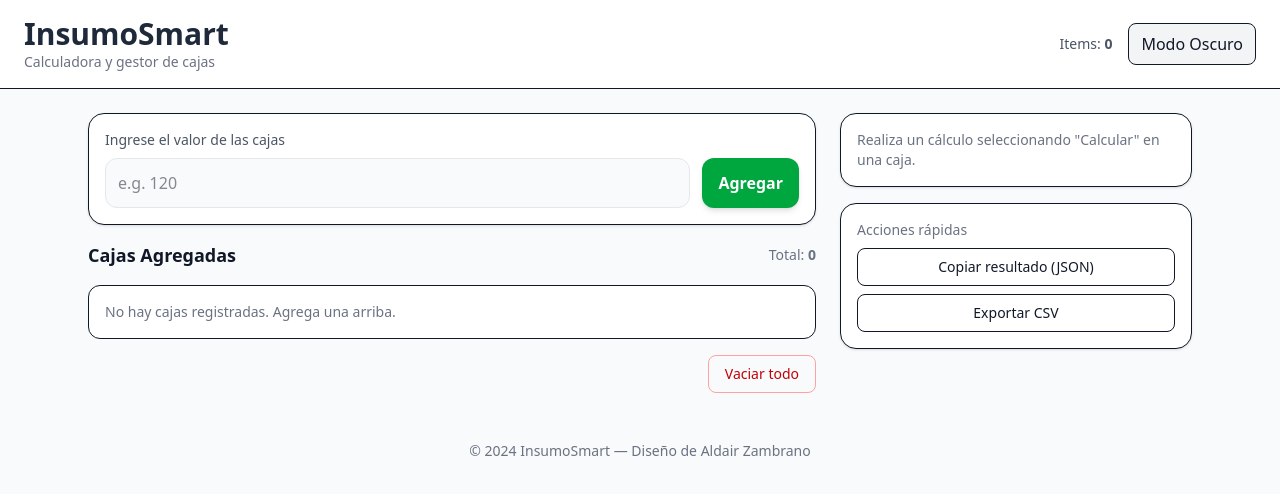
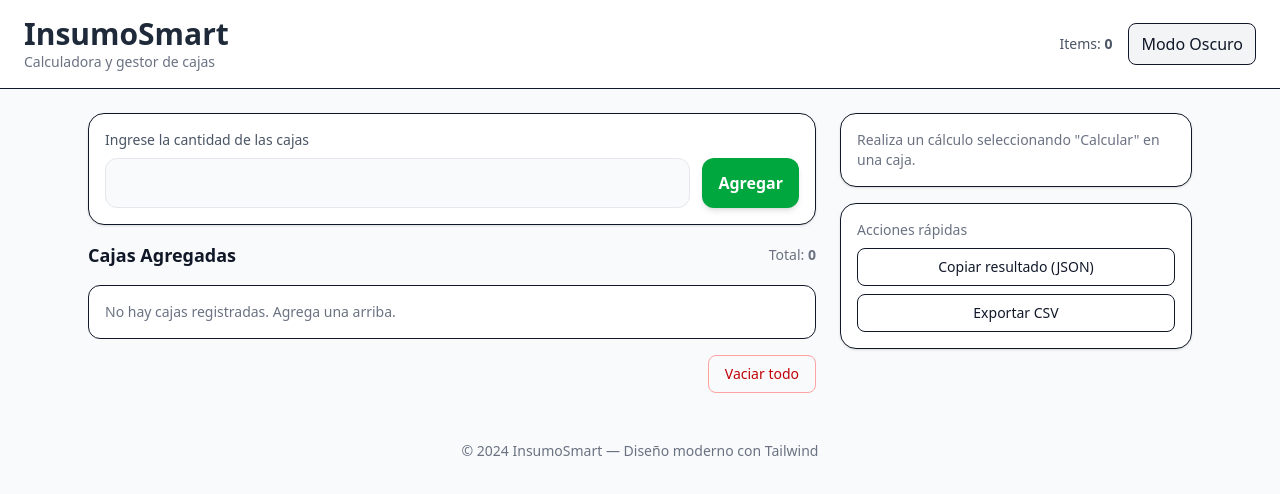
Before and after one commit to AldairZambrano/Calculador_de_mezclas, a React (Vite) app: page / in a window 1280 px wide. Shown: the top 494 px of the page. Built offline with nearby package versions, Linux system fonts and the light colour scheme.

Commit message:
modificacion en el footer

```diff
--- a/src/components/AddForm.jsx
+++ b/src/components/AddForm.jsx
@@ -12,14 +12,14 @@ function AddForm({ onAdd }) {
 
   return (
     <form onSubmit={submit} className="bg-white dark:bg-gray-800 p-4 rounded-2xl shadow-sm border dark:border-gray-700">
-      <label className="block text-sm text-gray-600 dark:text-gray-300 font-medium mb-2">Ingrese el valor de las cajas</label>
+      <label className="block text-sm text-gray-600 dark:text-gray-300 font-medium mb-2">Ingrese la cantidad de las cajas</label>
       <div className="flex gap-3">
         <input
           type="number"
           value={value}
           onChange={(e) => setValue(e.target.value)}
           className="flex-1 p-3 rounded-xl border border-gray-200 dark:border-gray-700 bg-gray-50 dark:bg-gray-900 text-gray-900 dark:text-white outline-none focus:ring-2 focus:ring-green-400"
-          placeholder="e.g. 120"
+          placeholder=""
         />
         <button className="px-4 py-3 bg-green-600 hover:bg-green-700 text-white rounded-xl font-semibold shadow-md">Agregar</button>
       </div>
--- a/src/components/Footer.jsx
+++ b/src/components/Footer.jsx
@@ -2,7 +2,7 @@
 function Footer() {
   return (
     <footer className="text-sm text-gray-500 dark:text-gray-400 text-center py-6">
-      © {new Date().getFullYear()} InsumoSmart — Diseño de Aldair Zambrano
+      © {new Date().getFullYear()} InsumoSmart — Diseño moderno con Tailwind
     </footer>
   );
 }
```
